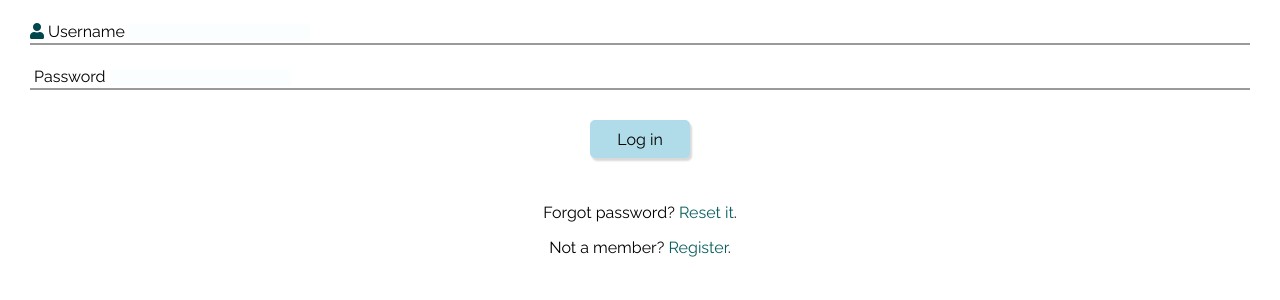
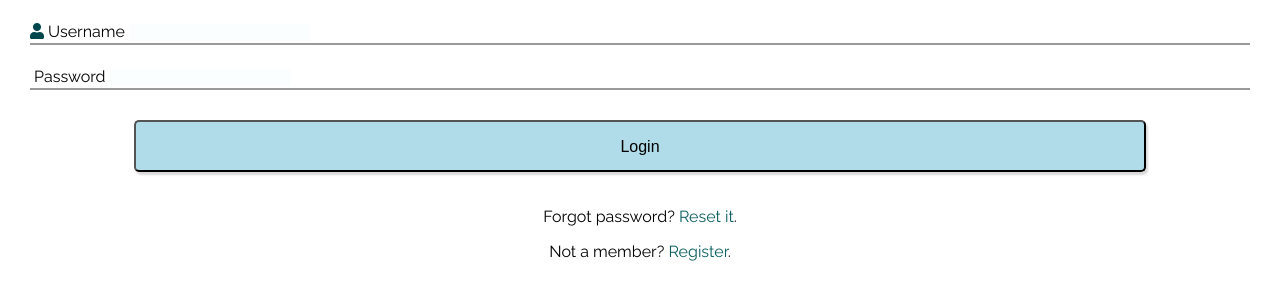
Before and after one commit to chinhle23-zz/monitorme, a Django app: template core/templates/registration/login.html in a window 1280 px wide. Shown: the part 133-433 px from the top of the page. Run offline with Django 3.2, Linux system fonts and the light colour scheme; the template is opened without the code that fills it, so the values that code supplies are empty, except form fields; tables that the repository leaves empty hold one stand-in row (values such as "Sample post"); form fields are guessed from the names that the template uses; some libraries are stand-ins or nearby versions.

Commit message:
Update registration forms

```diff
--- a/core/templates/registration/login.html
+++ b/core/templates/registration/login.html
@@ -28,7 +28,7 @@
             </div>
         </div>
         <div class="needscenter">
-        <input class="loginbutton" type="submit" value="{% trans 'Log in' %}" />
+        <button class="tracker-button" type="submit" value="{% trans 'Log in' %}">Login</button>
         </div>
         <input type="hidden" name="next" value="{{ next }}" />
     </form>
```
